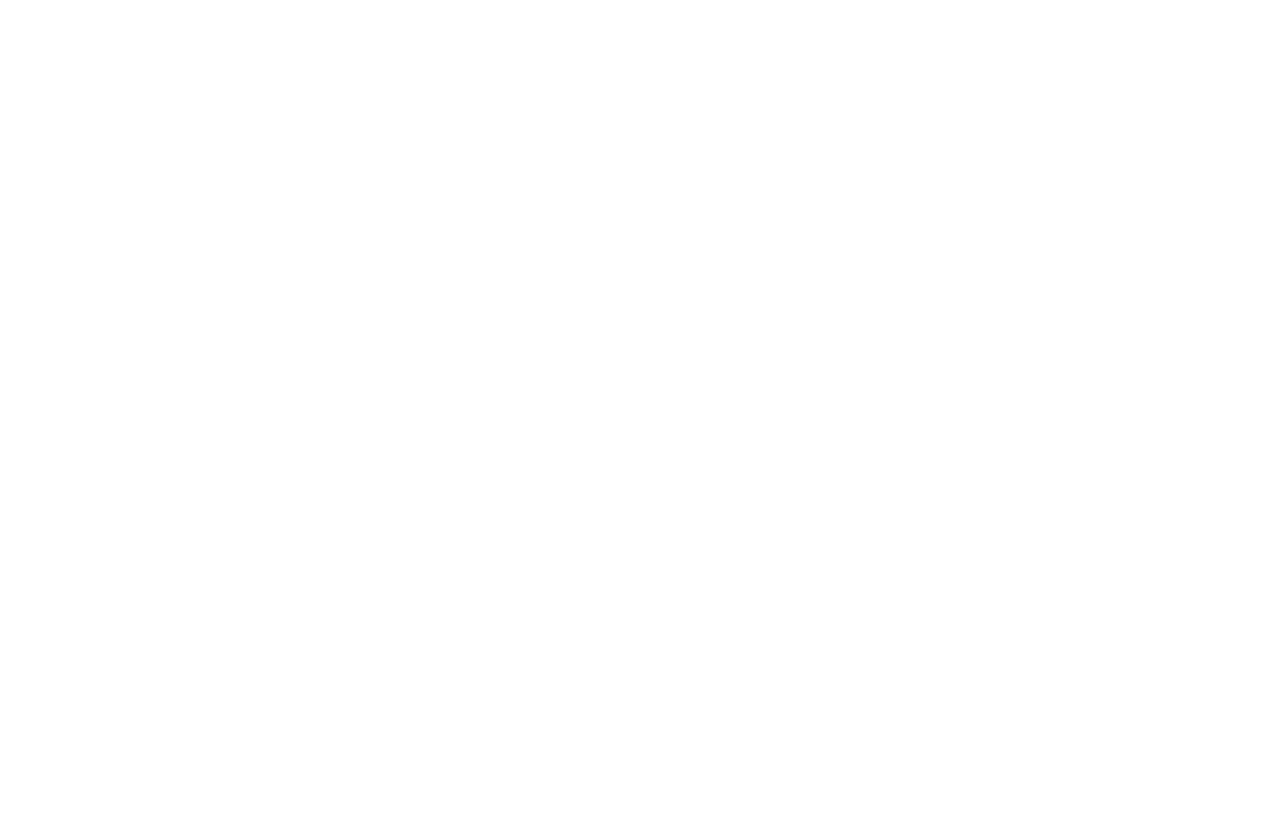
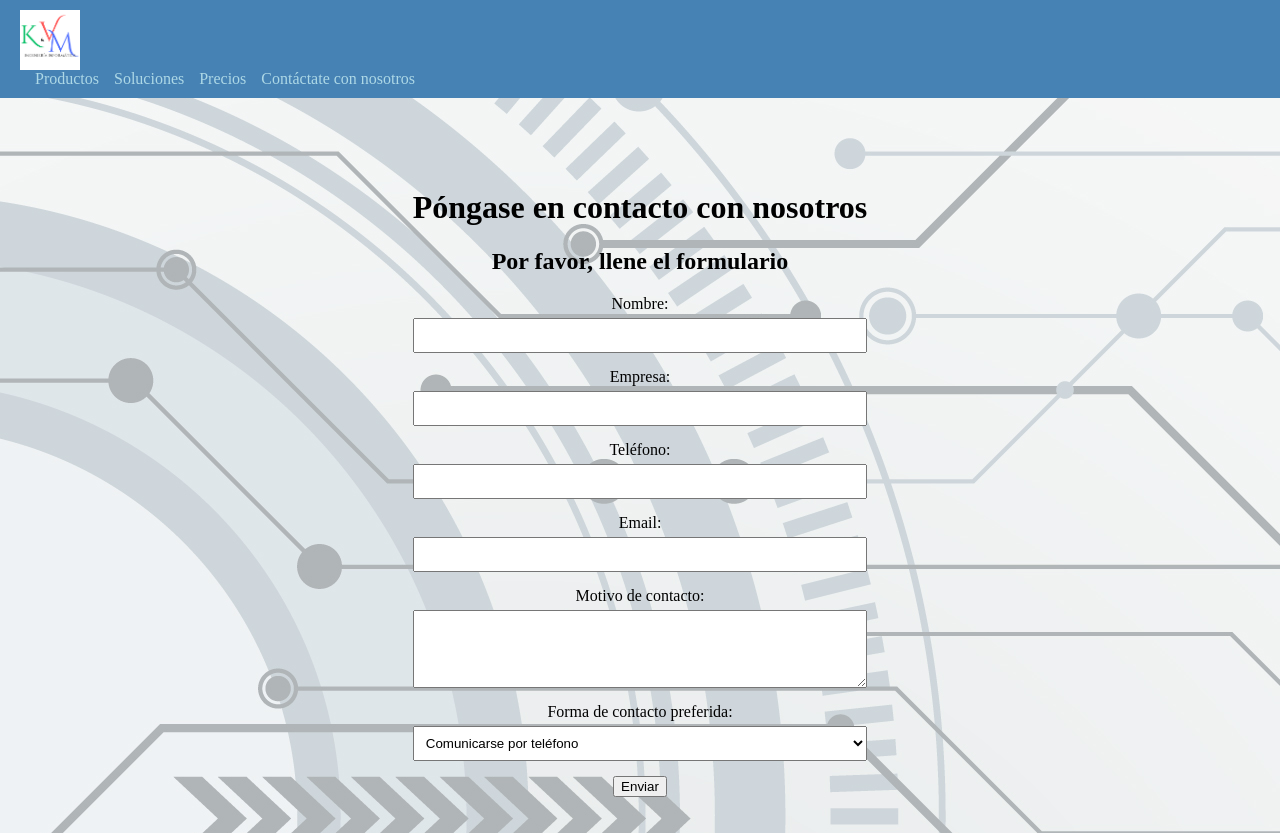
Before and after one commit to kyvminfor/Pagina_web_k_y_v_m, a Django app: page /conctacto in a window 1280 px wide. Before the commit the page is empty. Before the commit the page ends 800 px from the top, so only its background shows below. Run offline with Django 4.2, Linux system fonts and the light colour scheme.

Commit message:
Formulario hecho y probado funcionado fase 1

```diff
--- /dev/null
+++ b/static/css/formulario.css
@@ -0,0 +1,17 @@
+form {
+    display: flex;
+    flex-direction: column;
+    align-items: center;
+}
+
+.nombre.contacto {
+    display: block;
+    margin-bottom: 5px;
+    color: #000000; /* Color blanco para los labels */
+}
+
+.input {
+    width: 100%;
+    padding: 8px;
+    margin-bottom: 15px;
+}
--- a/templates/Inicio/contacto.html
+++ b/templates/Inicio/contacto.html
@@ -0,0 +1,36 @@
+<!-- contacto.html -->
+{% extends 'base.html' %}
+
+{% block title %}Póngase en contacto con nosotros - K & V M{% endblock title %}
+
+{% block content %}
+    <h1>Póngase en contacto con nosotros</h1>
+    <h2>Por favor, llene el formulario</h2>
+
+    <form method="post" action="{% url 'contacto' %}">
+        {% csrf_token %}
+
+        <label for="id_nombre" class="nombre contacto">Nombre:</label>
+        <input type="text" name="nombre" id="id_nombre" class="input" required>
+
+        <label for="id_empresa" class="nombre contacto">Empresa:</label>
+        <input type="text" name="empresa" id="id_empresa" class="input">
+
+        <label for="id_telefono" class="nombre contacto">Teléfono:</label>
+        <input type="tel" name="telefono" id="id_telefono" class="input" required>
+
+        <label for="id_email" class="nombre contacto">Email:</label>
+        <input type="email" name="email" id="id_email" class="input" required>
+
+        <label for="id_motivo_contacto" class="nombre contacto">Motivo de contacto:</label>
+        <textarea name="motivo_contacto" id="id_motivo_contacto" class="input" rows="4" required></textarea>
+
+        <label for="id_forma_contacto" class="nombre contacto">Forma de contacto preferida:</label>
+        <select name="forma_contacto" id="id_forma_contacto" class="input" required>
+            <option value="telefono">Comunicarse por teléfono</option>
+            <option value="email">Comunicarse por email</option>
+        </select>
+
+        <button type="submit">Enviar</button>
+    </form>
+{% endblock content %}
--- a/templates/base.html
+++ b/templates/base.html
@@ -5,6 +5,7 @@
     <title>{% block title %}K & V M{% endblock title %}</title>
     {% block css %}
         <link rel="stylesheet" href="{% static 'css/plantilla.css' %}">
+        <link rel="stylesheet" href="{% static 'css/formulario.css' %}">
     {% endblock css %}
 </head>
 <body>
```
Also changed, not shown: db.sqlite3, static/css/plantilla.css (line endings or trailing spaces).
